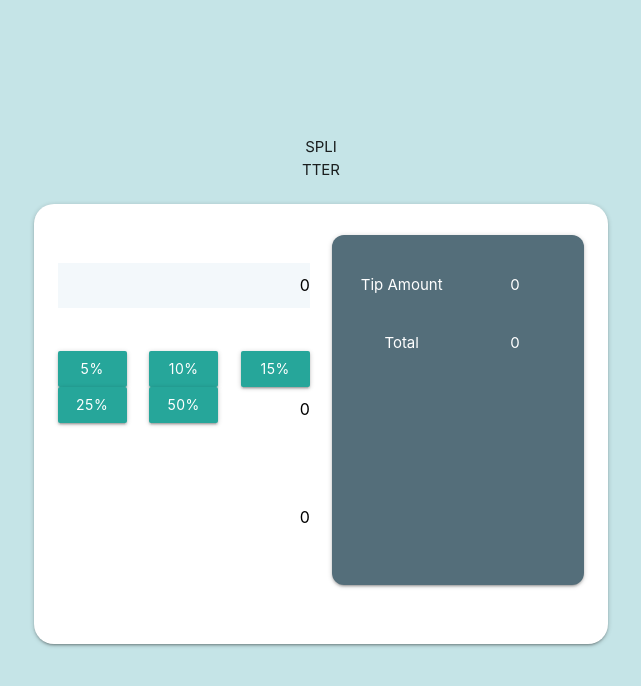
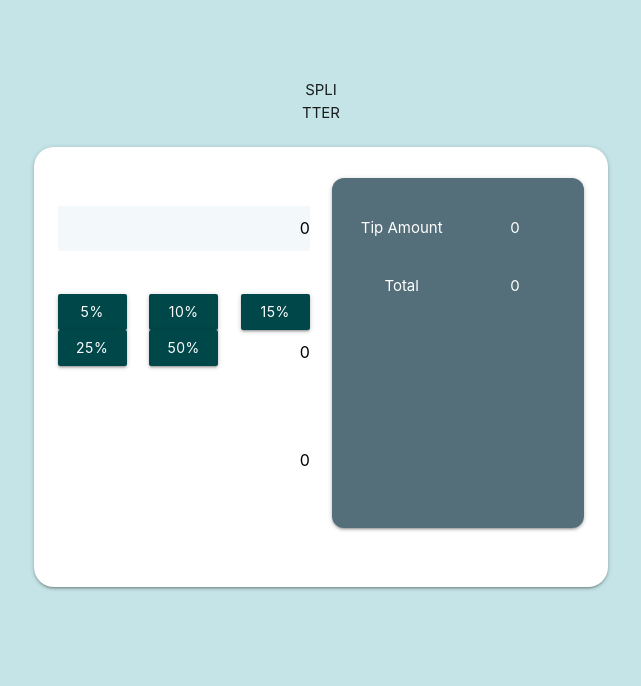
Before and after one commit to CauquilM/tip-calculator, a React (Create React App) app: page / in a window 1280 px wide. Shown: the top 686 px of the page, without its empty margins (319-960 px from the left). Built offline with nearby package versions, Linux system fonts and the light colour scheme.

Commit message:
button selected finished, min inputs done

```diff
--- a/src/App.css
+++ b/src/App.css
@@ -1,5 +1,5 @@
 .App {
-  height: 100vh;
+  margin-top: 5%;
 }
 
 ::placeholder {
--- a/src/components/bill.js
+++ b/src/components/bill.js
@@ -12,6 +12,7 @@ function Bill(props) {
           backgroundColor: "#f3f8fb"
         }}
         placeholder="0"
+        min={0}
         type="number"
         className="validate"
         onChange={(event) => returnBill(event.target.value)}
--- a/src/components/custom-tip.js
+++ b/src/components/custom-tip.js
@@ -6,6 +6,7 @@ function CustomTip(props) {
     <div>
       <input
         dir="rtl"
+        min={0}
         style={{
           borderBottom: "none",
           boxShadow: "none",
--- a/src/components/main-card.js
+++ b/src/components/main-card.js
@@ -11,6 +11,7 @@ function MainCard() {
   const [returnedPeople, setReturnedPeople] = useState();
   const [tipPerson, setTipPerson] = useState("0");
   const [totalPerson, setTotalPerson] = useState("0");
+  // const [selected, setSelected] = useState();
 
   const toChildrenBill = (bill) => {
     setReturnedBill(bill);
@@ -58,20 +59,20 @@ function MainCard() {
               <Bill returnBill={toChildrenBill} />
               <div className="row" style={{ marginTop: "35px" }}>
                 <div className="col s4">
-                  <SelectTip amount="5" returnTip={toChildrenTip} />
+                  {returnedTip === "5" ? <SelectTip amount="5" returnTip={toChildrenTip} selected={true} /> : <SelectTip amount="5" returnTip={toChildrenTip} selected={false} />}
                 </div>
                 <div className="col s4">
-                  <SelectTip amount="10" returnTip={toChildrenTip} />
+                  {returnedTip === "10" ? <SelectTip amount="10" returnTip={toChildrenTip} selected={true} /> : <SelectTip amount="10" returnTip={toChildrenTip} selected={false} />}
                 </div>
                 <div className="col s4">
-                  <SelectTip amount="15" returnTip={toChildrenTip} />
+                  {returnedTip === "15" ? <SelectTip amount="15" returnTip={toChildrenTip} selected={true} /> : <SelectTip amount="15" returnTip={toChildrenTip} selected={false} />}
                 </div>
 
                 <div className="col s4">
-                  <SelectTip amount="25" returnTip={toChildrenTip} />
+                  {returnedTip === "25" ? <SelectTip amount="25" returnTip={toChildrenTip} selected={true} /> : <SelectTip amount="25" returnTip={toChildrenTip} selected={false} />}
                 </div>
                 <div className="col s4">
-                  <SelectTip amount="50" returnTip={toChildrenTip} />
+                  {returnedTip === "50" ? <SelectTip amount="50" returnTip={toChildrenTip} selected={true} /> : <SelectTip amount="50" returnTip={toChildrenTip} selected={false} />}
                 </div>
                 <div className="col s4">
                   <CustomTip returnTip={toChildrenTip} />
--- a/src/components/select-tip.js
+++ b/src/components/select-tip.js
@@ -5,7 +5,14 @@ function SelectTip(props) {
   };
   return (
     <div>
-      <a className="waves-effect waves-light btn" onClick={returnTip}>
+      <a
+        className="waves-effect waves-light btn"
+        onClick={returnTip}
+        style={{
+          backgroundColor: props.selected ? "#a0e7df" : "#00474a",
+          color: props.selected ? "black" : "white",
+        }}
+      >
         {props.amount}%
       </a>
     </div>
```
